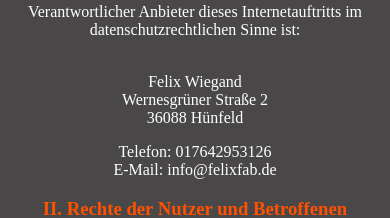
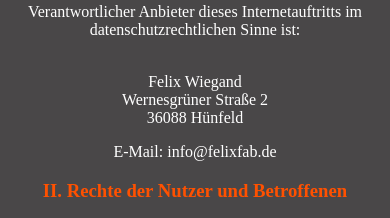
Before and after one commit to felix-fab/myportfolio, a plain HTML site: page datenschutz.html in a window 390 px wide. Shown: the part 821-1039 px from the top of the page. Drawn offline with Linux system fonts and the light colour scheme.

Commit message:
Remove phonenumber

```diff
--- a/datenschutz.html
+++ b/datenschutz.html
@@ -76,7 +76,7 @@
 
 
 
-    <p>Telefon: 017642953126<br>E-Mail: info@felixfab.de</p>
+    <p>E-Mail: info@felixfab.de</p>
 
     <h3 class="wp-block-heading">II. Rechte der Nutzer und Betroffenen</h3>
 
```
Also changed, not shown: impressum.html (+0 -1 lines).
